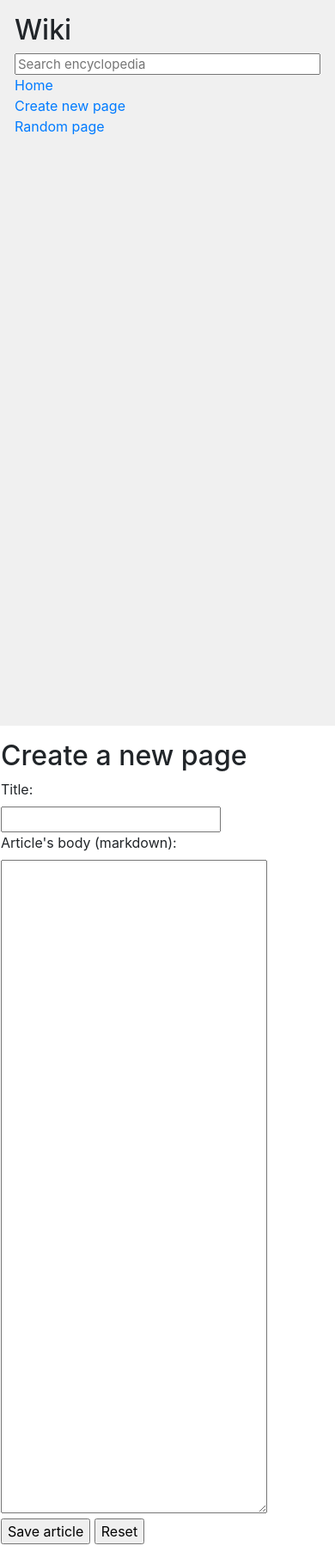
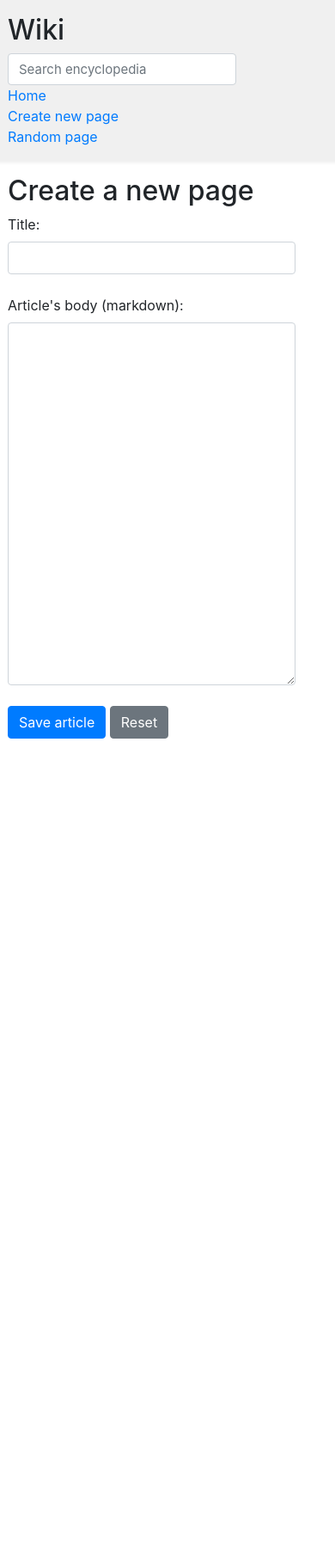
Before and after one commit to AdrianSkar/CS50W, a Django app: template 03b.project 1/wiki/encyclopedia/templates/encyclopedia/new.html in a window 390 px wide. Shown: the whole page at 86% size. After the commit the page ends 859 px from the top, so only its background shows below. Run offline with Django 3.2, Linux system fonts and the light colour scheme; the template is opened without the code that fills it, so the values that code supplies are empty; some libraries are stand-ins or nearby versions.

Commit message:
style[p1]:change styles

```diff
--- a/03b.project 1/wiki/encyclopedia/static/encyclopedia/styles.css
+++ b/03b.project 1/wiki/encyclopedia/static/encyclopedia/styles.css
@@ -8,11 +8,6 @@ code {
     white-space: pre;
 }
 
-/* h1 {
-    margin-top: 0px;
-    padding-top: 20px;
-} */
-
 textarea {
     height: 90vh;
     width: 80%;
@@ -21,19 +16,41 @@ textarea {
 .main {
     padding: 1em;
 }
+.main ul .index{
+    list-style-type: "\203A";
+}
+.form-control{
+    width: 90%;
+}
+#content{
+min-height: 50vh;
+}
 
 .search {
     width: 100%;
     font-size: 15px;
     line-height: 15px;
+
 }
 
 .sidebar {
     background-color: #f0f0f0;
-    height: 100vh;
-    padding: 1em 2em;
+    min-height: 100vh;
+    padding: 1em 1.5em;
+}
+.sidebar > * {
+    /* padding: 0.2em; */
 }
 
-/* .sidebar h2 {
-    margin-top: 5px;
-} */
+@media(max-width: 540px) {
+    .sidebar {
+        height: auto;
+        min-height: 2vh;
+    }
+    .main {
+        padding: 1em 1.5em;
+    }
+    .search {
+        width: auto;
+    }
+}
--- a/03b.project 1/wiki/encyclopedia/templates/encyclopedia/edit.html
+++ b/03b.project 1/wiki/encyclopedia/templates/encyclopedia/edit.html
@@ -12,10 +12,10 @@ Editing {{ name }} - Encyclopedia
 <form action="{% url 'edit' name %}" method="POST">
 	{% csrf_token %}
 	<label for="content">Article's body (markdown):</label><br>
-	<textarea name="content" id="content" cols="15" rows="6">{{entry}}</textarea>
+	<textarea name="content" id="content" cols="15" rows="6" class="form-control">{{entry}}</textarea>
 	<br>
-	<input type="submit" value="Save article">
-	<input type="reset" value="Reset">
+	<input type="submit" value="Save article" class="btn btn-primary">
+	<input type="reset" value="Reset" class="btn btn-secondary">
 </form>
 
 {% endblock %}
--- a/03b.project 1/wiki/encyclopedia/templates/encyclopedia/entries.html
+++ b/03b.project 1/wiki/encyclopedia/templates/encyclopedia/entries.html
@@ -13,7 +13,7 @@
 
 {% if entry %}
 {{ entry }}
-- <a href="{% url 'edit' name %}" class="edit">Edit this page</a>
+<a href="{% url 'edit' name %}" class="edit border-bottom border-warning">Edit this page</a>
 {% else %}
 We couldn't find any entry named "<em>{{ name }}"</em>.
 {% endif %}
--- a/03b.project 1/wiki/encyclopedia/templates/encyclopedia/index.html
+++ b/03b.project 1/wiki/encyclopedia/templates/encyclopedia/index.html
@@ -9,7 +9,7 @@
 
 	<ul>
 		{% for entry in entries %}
-			<li><a href="{% url 'entries' entry %}">{{ entry }}</a></li>
+			<li class="index"><a href="{% url 'entries' entry %}">{{ entry }}</a></li>
 		{% endfor %}
 	</ul>
 
--- a/03b.project 1/wiki/encyclopedia/templates/encyclopedia/layout.html
+++ b/03b.project 1/wiki/encyclopedia/templates/encyclopedia/layout.html
@@ -7,13 +7,14 @@
 				<link rel="stylesheet" href="https://stackpath.bootstrapcdn.com/bootstrap/4.4.1/css/bootstrap.min.css" integrity="sha384-Vkoo8x4CGsO3+Hhxv8T/Q5PaXtkKtu6ug5TOeNV6gBiFeWPGFN9MuhOf23Q9Ifjh" crossorigin="anonymous">
 				<link href="{% static 'encyclopedia/styles.css' %}" rel="stylesheet">
 		</head>
+
 		<body>
 				<div class="row">
-						<div class="sidebar col-lg-2 col-md-3">
+						<div class="sidebar col-12 col-sm-3 col-xl-2 shadow-sm">
 								<h2>Wiki</h2>
 								<form action="{% url 'search' %}" method="GET">
 									{% csrf_token %}
-									<input class="search" type="text" placeholder="Search encyclopedia" name="query">
+									<input class="search form-control" type="text" placeholder="Search encyclopedia" name="query">
 								</form>
 								<div>
 										<a href="{% url 'index' %}">Home</a>
@@ -27,11 +28,10 @@
 								{% block nav %}
 								{% endblock %}
 						</div>
-						<div class="main col-lg-10 col-md-9">
+						<div class="main col-12 col-sm-9 col-xl-10">
 								{% block body %}
 								{% endblock %}
 						</div>
 				</div>
-
 		</body>
 </html>
--- a/03b.project 1/wiki/encyclopedia/templates/encyclopedia/new.html
+++ b/03b.project 1/wiki/encyclopedia/templates/encyclopedia/new.html
@@ -10,12 +10,12 @@ New page - Encyclopedia
 <form action="{% url 'new' %}" method="POST">
 	{% csrf_token %}
 	<label for="title">Title:</label><br>
-	<input type="text" name="title" id="title"><br>
+	<input class="form-control" type="text" name="title" id="title"><br>
 	<label for="content">Article's body (markdown):</label><br>
-	<textarea name="content" id="content" cols="15" rows="6"></textarea>
+	<textarea class="form-control" name="content" id="content"></textarea>
 	<br>
-	<input type="submit" value="Save article">
-	<input type="reset" value="Reset">
+	<input type="submit" value="Save article" class="btn btn-primary">
+	<input type="reset" value="Reset" class="btn btn-secondary">
 </form>
 
 {% endblock %}
```
Also changed, not shown: 03b.project 1/wiki/entries/CSS.md (line endings or trailing spaces).
